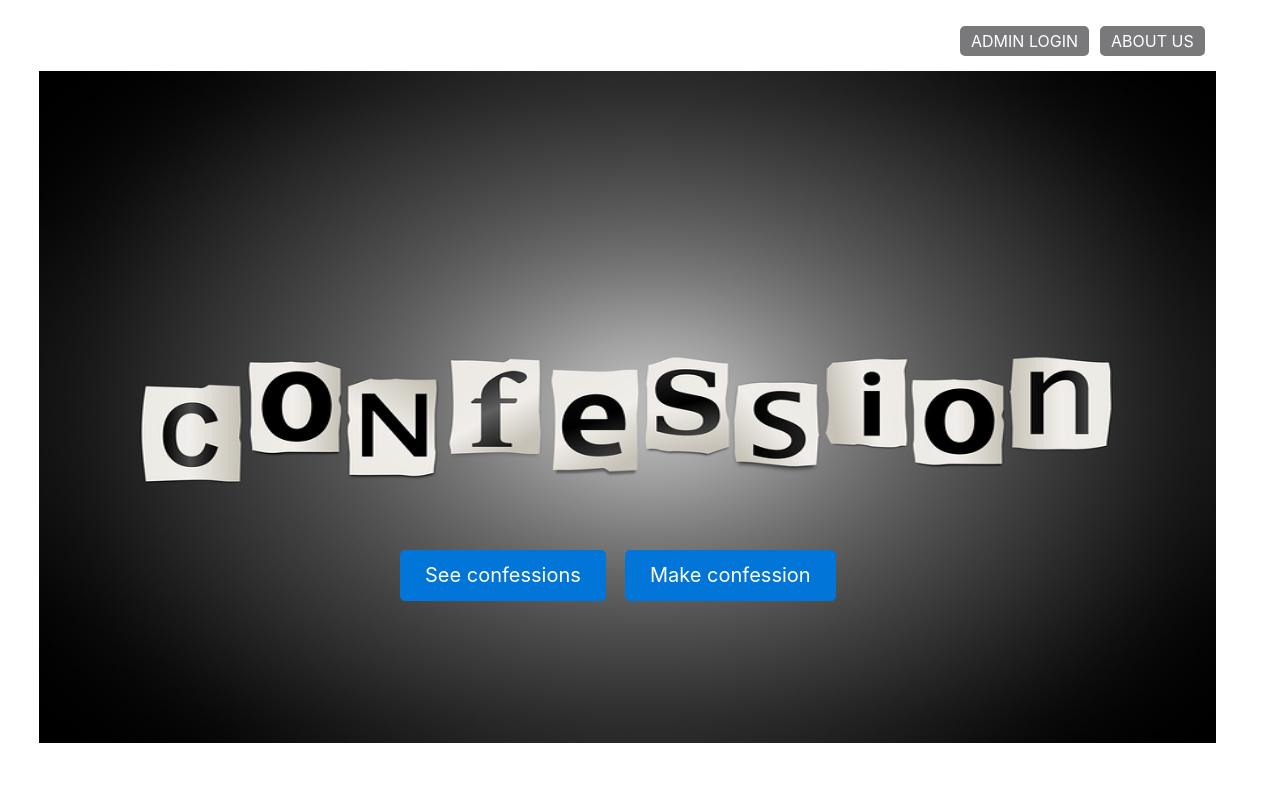
After one commit to Teamexe/confession-site, a PHP site: page / in a window 1280 px wide. The commit adds this page. Run offline with PHP 8.4, Linux system fonts and the light colour scheme.

Commit message:
Renamed home.html as index.php

```diff
--- a/css/login.css
+++ b/css/login.css
@@ -4,7 +4,6 @@
 }
 
 body{
-	background-image:url("../images/Golden.jpg");
 	background-size:100% 100%;
 	background-repeat:no-repeat;
 }
--- /dev/null
+++ b/index.php
@@ -0,0 +1,31 @@
+<html>
+	<head>
+		<link rel="stylesheet" href="bootstrap/css/bootstrap.min.css">
+		<link rel="stylesheet" href="css/home.css">
+    		<link rel="stylesheet" href="font-awesome/css/font-awesome.min.css">
+		<script> src="https://ajax.googleapis.com/ajax/libs/jquery/3.1.1/jquery.min.js">
+		</script>
+		<title>
+			Confession Website
+		</title>
+	<meta charset="utf-8"/>
+	</head>
+	<body>
+		<nav>
+			<ul>
+				<li id="admin">
+					<a  href="login.html" >ADMIN LOGIN</a>
+				</li>
+				<li id="about">
+					<a href="#">ABOUT US</a>
+				</li>
+			</ul>
+		</nav>
+
+		<div id="mycreation">
+		<img class="homeImg" src=images/confession.jpg>
+		</div>
+		<a class="btn btn-lg btn-primary" id="see" href="#" role="button">See confessions</a>
+		<a class="btn btn-lg btn-primary" id="make" href="#" role="button">Make confession</a>
+	</body>
+</html>
```
